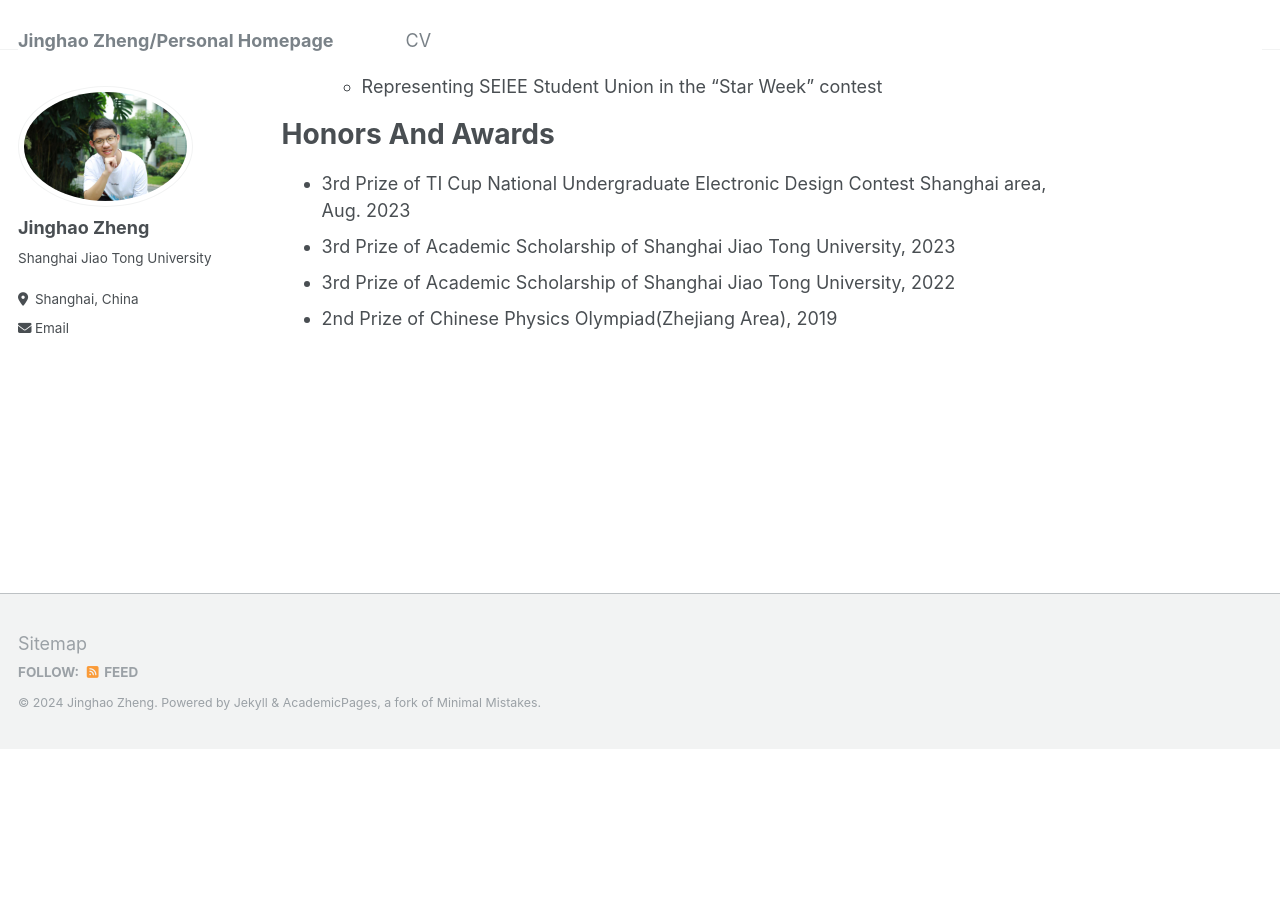
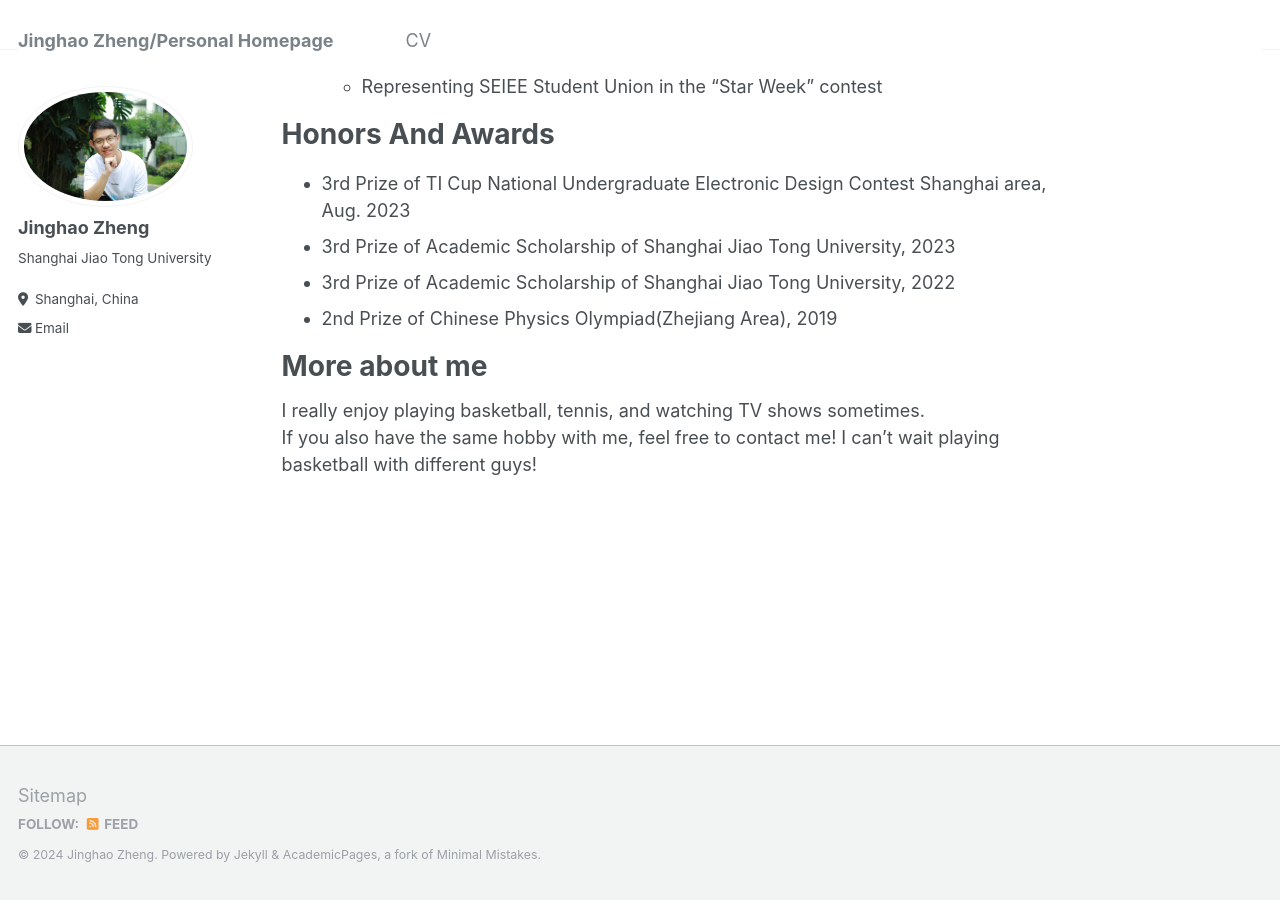
Before and after one commit to JinghaoZheng/JinghaoZheng.github.io, a Jekyll site: the page built from _pages/about.md, in a window 1280 px wide and 900 px high, scrolled down 2476 px. Built offline with Jekyll 4.4.1, drawn with Linux system fonts in a browser that asks for light colours; before the commit the page ends 3224 px from its top, so only the background shows below that.

Commit message:
Update about.md

```diff
--- a/_pages/about.md
+++ b/_pages/about.md
@@ -72,3 +72,8 @@ Honors And Awards
 * 3rd Prize of Academic Scholarship of Shanghai Jiao Tong University, 2023
 * 3rd Prize of Academic Scholarship of Shanghai Jiao Tong University, 2022
 * 2nd Prize of Chinese Physics Olympiad(Zhejiang Area), 2019
+
+More about me
+======
+I really enjoy playing basketball, tennis, and watching TV shows sometimes.
+If you also have the same hobby with me, feel free to contact me! I can't wait playing basketball with different guys!
```
